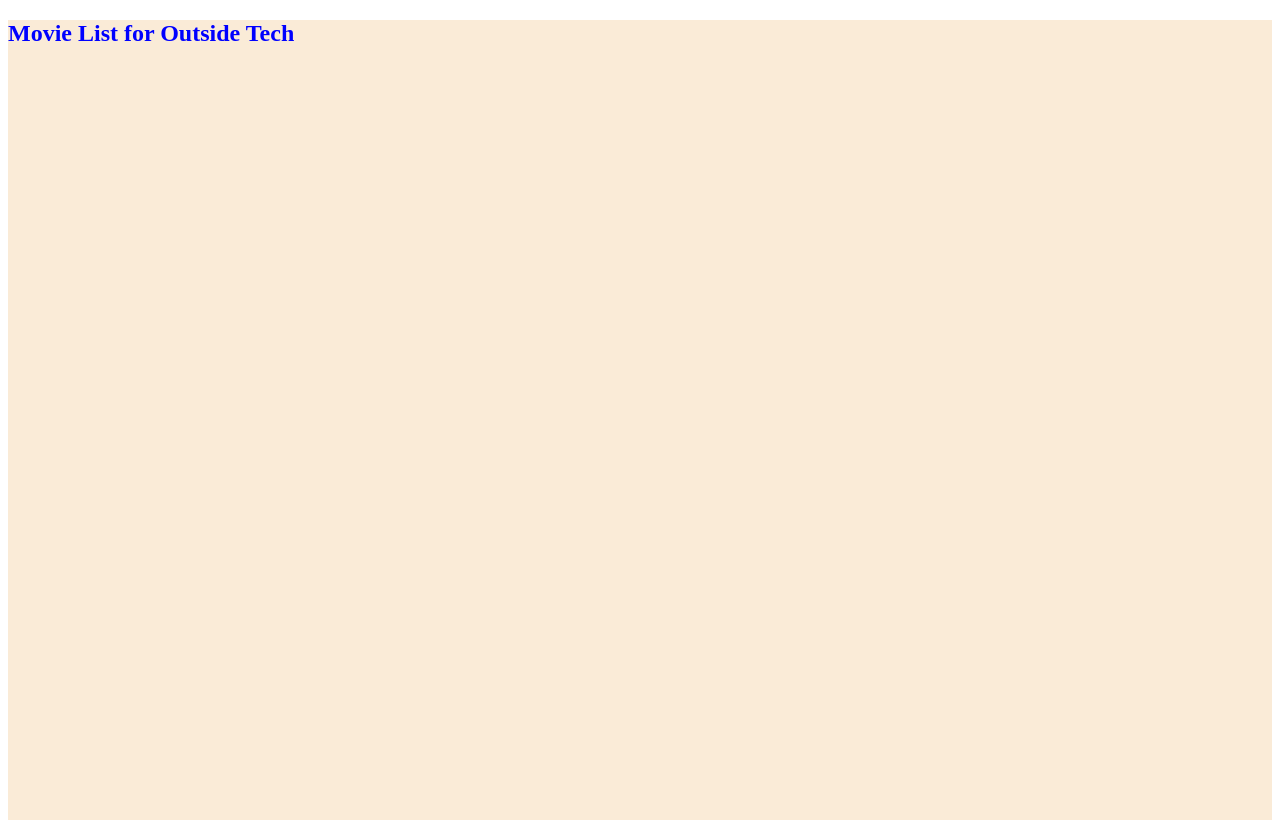
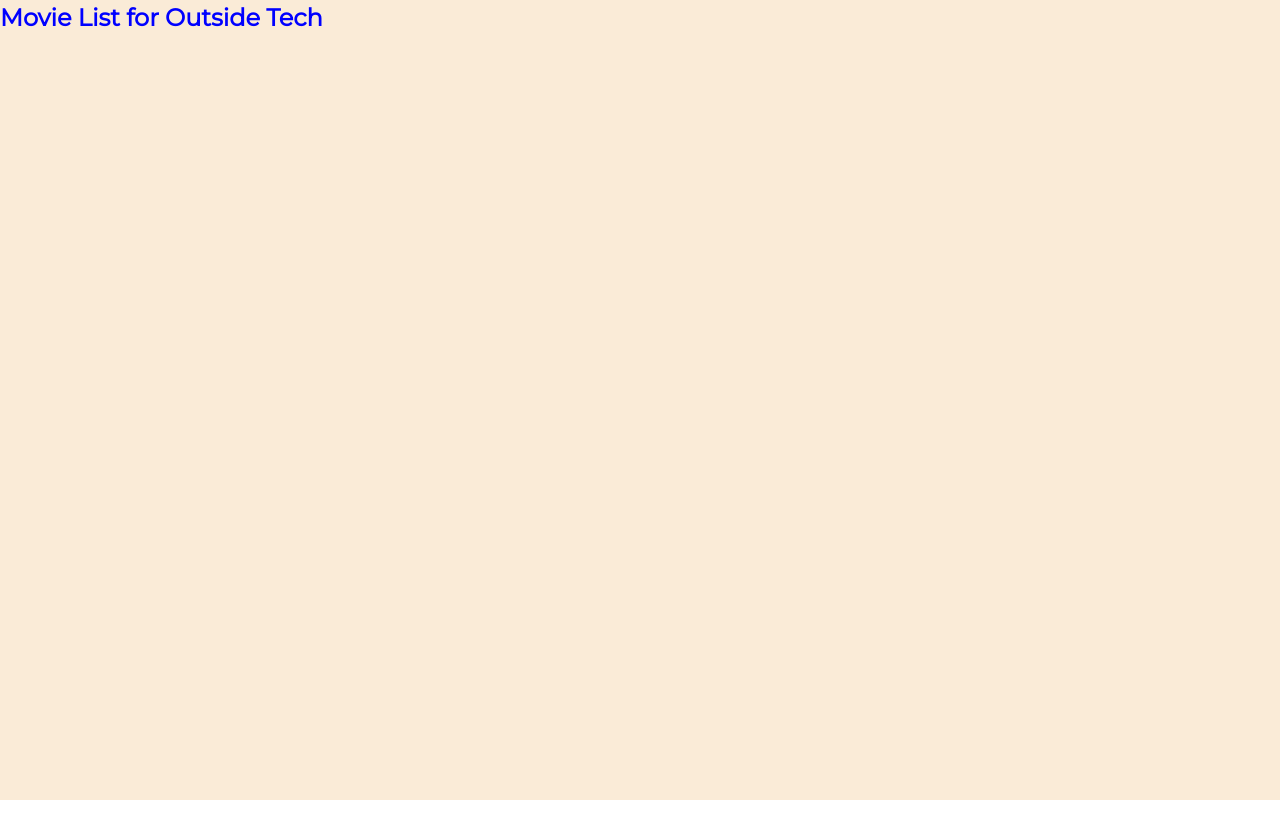
Before and after one commit to srijan213/outside-tech-movie-task, a React app: page / in a window 1280 px wide. After the commit the page ends 800 px from the top, so only its background shows below. Built offline with nearby package versions, Linux system fonts and the light colour scheme.

Commit message:
Organized scss

```diff
--- a/src/App.scss
+++ b/src/App.scss
@@ -1,7 +1,10 @@
+@import './scss/reset';
+@import './scss/fonts';
+
 .app {
     background-color: antiquewhite;
+    font-family: $font-family;
     height: 100vh;
-
     h2 {
         color: blue;
     }
--- /dev/null
+++ b/src/scss/_fonts.scss
@@ -0,0 +1,3 @@
+@import url('https://fonts.googleapis.com/css2?family=Montserrat&display=swap');
+
+$font-family: 'Montserrat';
--- /dev/null
+++ b/src/scss/_reset.scss
@@ -0,0 +1,78 @@
+/* Box sizing rules */
+*,
+*::before,
+*::after {
+  box-sizing: border-box;
+}
+
+/* Remove default padding */
+ul[class],
+ol[class] {
+  padding: 0;
+}
+
+/* Remove default margin */
+body,
+h1,
+h2,
+h3,
+h4,
+p,
+ul[class],
+ol[class],
+li,
+figure,
+figcaption,
+blockquote,
+dl,
+dd {
+  margin: 0;
+}
+
+/* Set core body defaults */
+body {
+  line-height: 1.5;
+  min-height: 100vh;
+  scroll-behavior: smooth;
+  text-rendering: optimizeSpeed;
+}
+
+/* Remove list styles on ul, ol elements with a class attribute */
+ul[class],
+ol[class] {
+  list-style: none;
+}
+
+/* A elements that don't have a class get default styles */
+a:not([class]) {
+  text-decoration-skip-ink: auto;
+}
+
+/* Make images easier to work with */
+img {
+  display: block;
+  max-width: 100%;
+}
+
+/* Natural flow and rhythm in articles by default */
+article > * + * {
+  margin-top: 1em;
+}
+
+/* Inherit fonts for inputs and buttons */
+input,
+button,
+textarea,
+select {
+  font: inherit;
+}
+
+/* Remove all animations and transitions for people that prefer not to see them */
+@media (prefers-reduced-motion: reduce) {
+  * {
+    animation-duration: 0.01ms !important;
+    animation-iteration-count: 1 !important;
+    scroll-behavior: auto !important;
+    transition-duration: 0.01ms !important;
+  }
+}
```
Also changed, not shown: src/scss/_colors.scss (added), src/scss/_dimens.scss (added), 1 other file (tests, documents, lock files or other folders).
